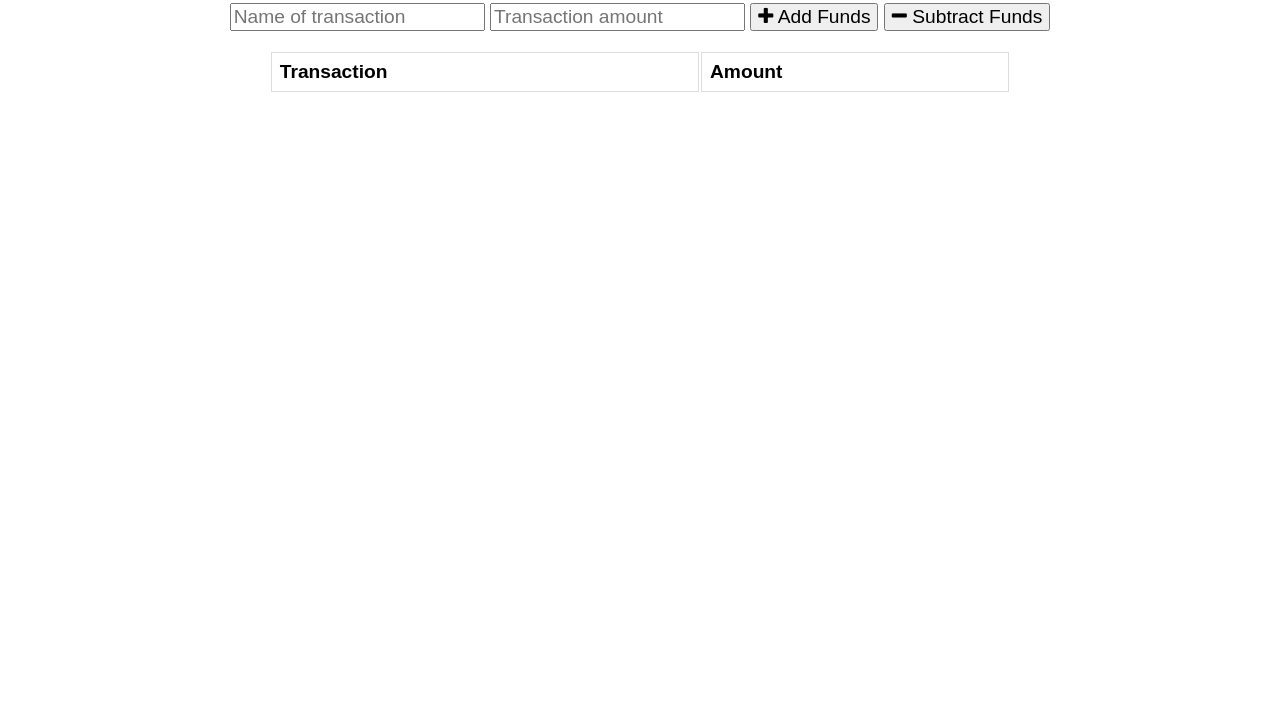
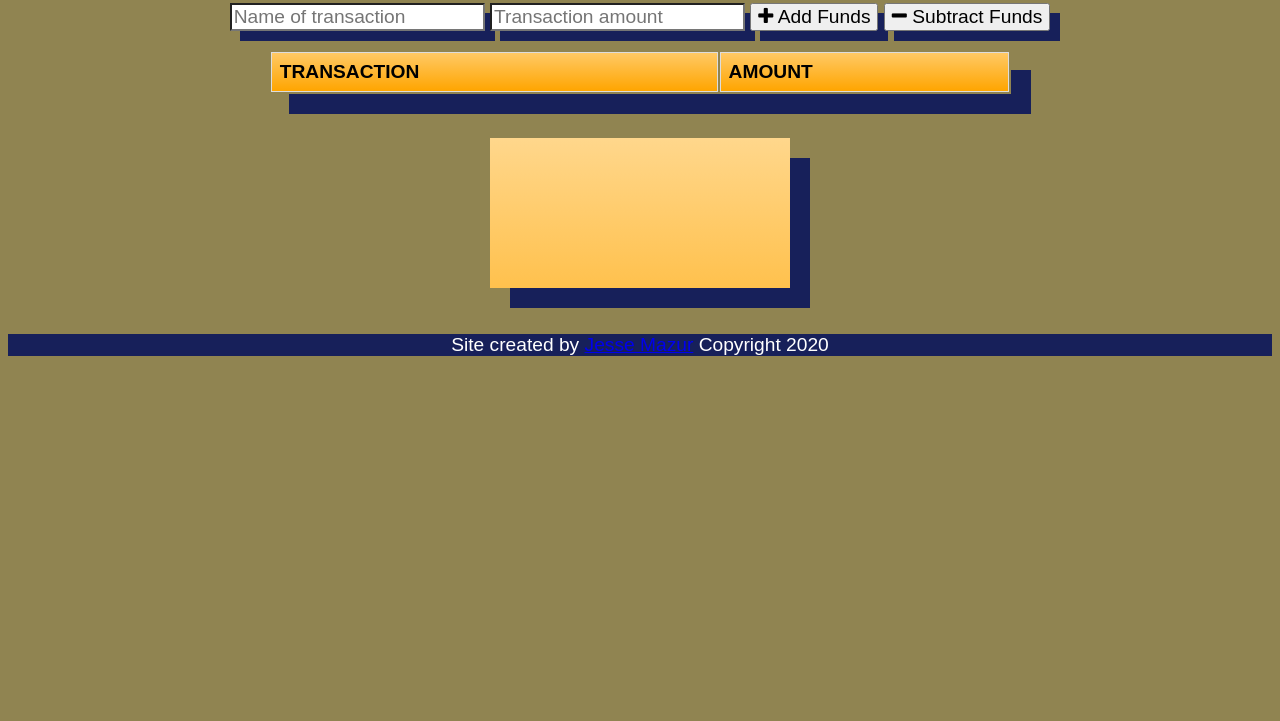
Before and after one commit to JMantis0/budget-tracker, a website: page public/index.html in a window 1280 px wide. Shown: the part 79-800 px from the top of the page. Drawn offline with nearby package versions, Linux system fonts and the light colour scheme.

Commit message:
Altered GUI via style.css

```diff
--- a/public/index.html
+++ b/public/index.html
@@ -18,7 +18,7 @@
       <div class="total">Your total is: $<span id="total">0</span></div>
     </div>
 
-    <div class="form">
+    <div class="form buttons">
       <input type="text" id="t-name" placeholder="Name of transaction" />
       <input type="number" min="0" id="t-amount" placeholder="Transaction amount" />
       <button id="add-btn"><i class="fa fa-plus buttons"></i> Add Funds</button>
@@ -29,17 +29,24 @@
     <div class="transactions">
       <table>
         <thead>
-          <th>Transaction</th>
-          <th>Amount</th>
+          <th>TRANSACTION</th>
+          <th>AMOUNT</th>
         </thead>
         <tbody id="tbody">
 
         </tbody>
       </table>
     </div>
+    <br>
+    <br>
+    <canvas id="myChart"></canvas>
+    <br>
+    <br>
+  </div>
 
-    <canvas id="myChart"></canvas>
-  </div>
+  <footer id="budgetFooter" class="text-center">
+    <p>Site created by <a href="#">Jesse Mazur</a> Copyright 2020</p>
+  </footer>
 
   <script src="https://cdn.jsdelivr.net/npm/chart.js@2.8.0"></script>
   <script>
--- a/public/index.js
+++ b/public/index.js
@@ -77,6 +77,7 @@ const ready = function () {
   testDBRequest.onsuccess = (event) => {
     // console.log("onsuccess event", event);
     testDB = event.target.result;
+    console.log("IndexedDB onsuccess event ", event);
     // console.log("testDB", testDB);
     // console.log("testDBRequest", testDBRequest);
   };
@@ -130,7 +131,6 @@ const ready = function () {
       const transactionStore = dbGetTransaction.objectStore("transaction");
       const getRequest = transactionStore.getAll();
       getRequest.onsuccess = () => {
-        // console.log("getRequest.result", getRequest.result);
         return resolve(getRequest.result);
       };
     });
@@ -165,8 +165,10 @@ const ready = function () {
     // clear form
     nameEl.value = "";
     amountEl.value = "";
-    console.log("Currently offline... transaction saved to indexedDB", transaction);
-
+    console.log(
+      "Currently offline... transaction saved to indexedDB",
+      transaction
+    );
   }
 
   //  Populate functions render data to the HTML
@@ -228,7 +230,7 @@ const ready = function () {
           {
             label: "Total Over Time",
             fill: true,
-            backgroundColor: "#6666ff",
+            backgroundColor: "#00ff00",
             data, //  Find more specific word for this?
           },
         ],
--- a/public/styles.css
+++ b/public/styles.css
@@ -1,11 +1,24 @@
 body {
   font-size: 120%;
   font-family: Arial;
+  background-color: rgb(144, 132, 81)
+  /* background-color: gold; */
 }
+
+.total {
+  background-image: linear-gradient(rgb(186, 161, 115), orange);
+  box-shadow: 20px 20px rgb(23, 32, 90);
+}
+
+.transactions {
+  box-shadow: 20px 20px rgb(23, 32, 90);
+}
+
 
 button, input {
   font-size: 100%;
   font-family: Arial;
+  box-shadow: 10px 10px rgb(23, 32, 90);
 }
 
 table {
@@ -18,11 +31,20 @@ td, th {
   padding: 8px;
 }
 
+th {
+  background-image: linear-gradient( rgb(255, 201, 101), orange);
+}
+
 tr:nth-child(even) {
-  background-color: #dddddd;
+  background-image: linear-gradient(rgb(255, 201, 101), orange)
+}
+
+tr:nth-child(odd) {
+  background-image: linear-gradient(rgb(7, 245, 146), rgb(0, 177, 118));
 }
 
 .error {
+  background-color: white;
   color: red;
 }
 
@@ -37,6 +59,10 @@ tr:nth-child(even) {
   text-decoration: underline;
 }
 
+#myChart {
+  background-image: linear-gradient( rgb(255, 215, 140), rgb(255, 193, 77));
+  box-shadow: 20px 20px rgb(23, 32, 90);
+}
 .form {
   margin-top: 25px;
   width: 100%;
@@ -49,3 +75,10 @@ tr:nth-child(even) {
   width: 90%;
   margin: 0 auto;
 }
+
+#budgetFooter {
+  color: white;
+  background-color: rgb(23, 32, 90);
+  width: 100%;
+  text-align: center;
+}
```
Also changed, not shown: README.md, public/images/blu_stripes.png (added), public/images/blu_stripes_@2X.png (added), 1 other file.
